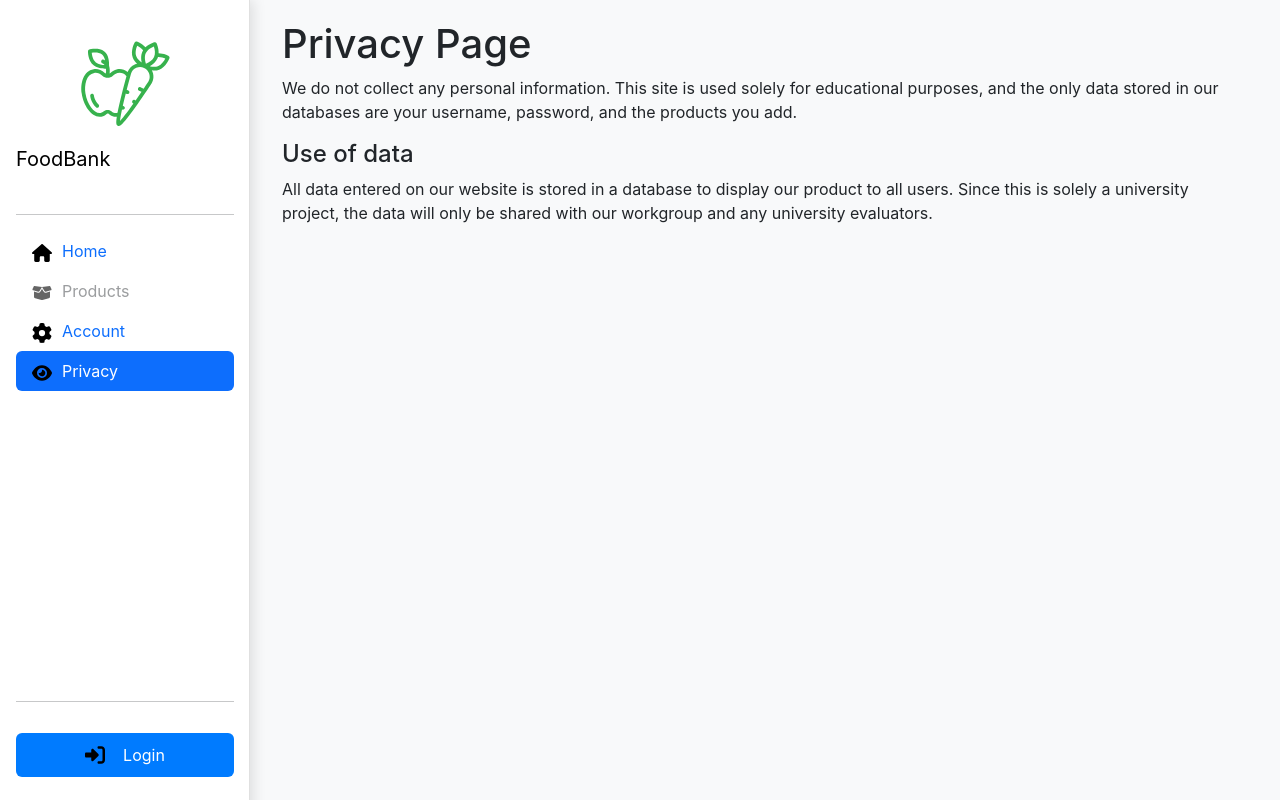
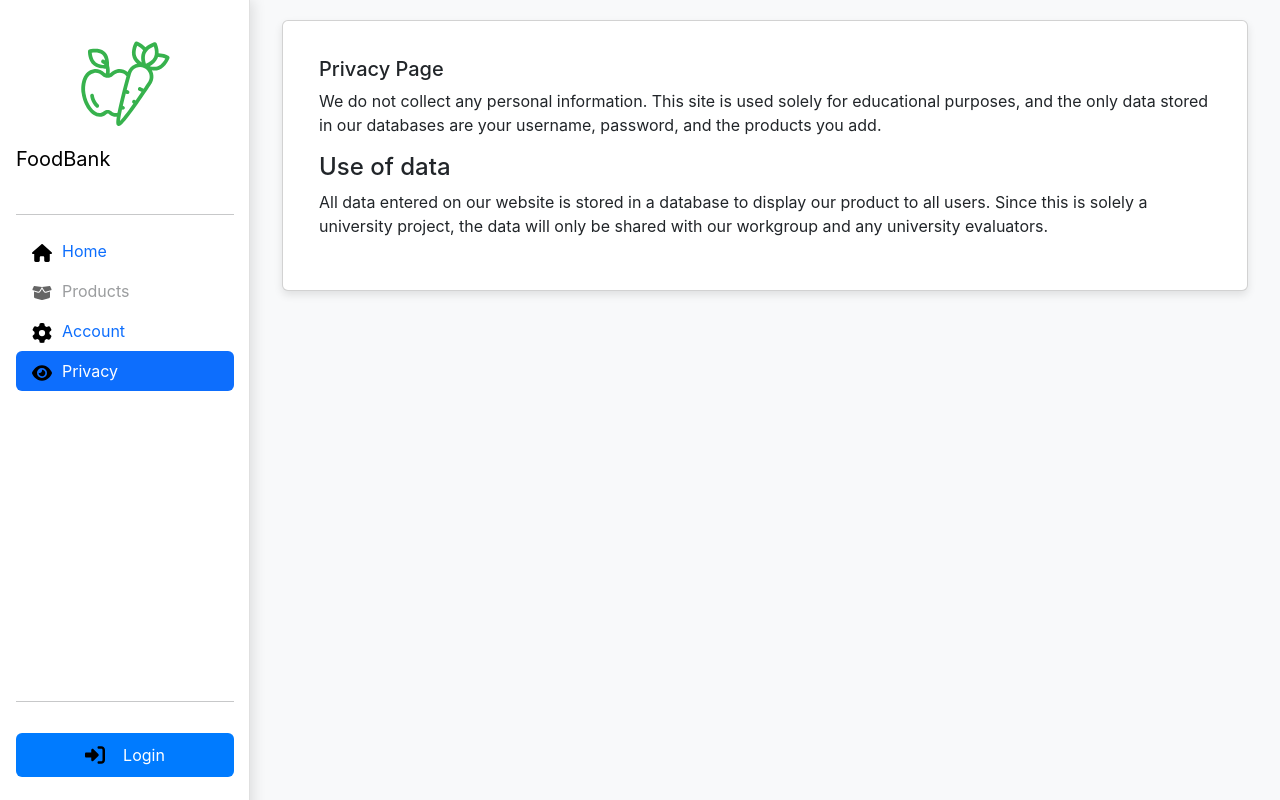
Before and after one commit to Stianjp/Webapplikasjon-Eksamen-Sub-app-2, a React (Create React App) app in the folder sub-app-2/: page /privacy in a window 1280 px wide. Built offline with nearby package versions, Linux system fonts and the light colour scheme.

Commit message:
Updatet privacy to be a card

```diff
--- a/sub-app-2/src/Home/Privacy.jsx
+++ b/sub-app-2/src/Home/Privacy.jsx
@@ -1,15 +1,19 @@
 import React from 'react';
-import { Container } from 'react-bootstrap';
+import { Container, Card } from 'react-bootstrap';
 
 const Privacy = () => {
     return(
         <Container>
-            <div className="AllProducts">
-                <h1>Privacy Page</h1>
+            <Card>
+                <Card.Body>
+                <Card.Title>Privacy Page</Card.Title>
+                <Card.Text>
                 <p>We do not collect any personal information. This site is used solely for educational purposes, and the only data stored in our databases are your username, password, and the products you add.</p>
                 <h4>Use of data</h4>
                 <p>All data entered on our website is stored in a database to display our product to all users. Since this is solely a university project, the data will only be shared with our workgroup and any university evaluators.</p>
-            </div>
+                </Card.Text>
+            </Card.Body>
+            </Card>
         </Container>
     );
 };
```
